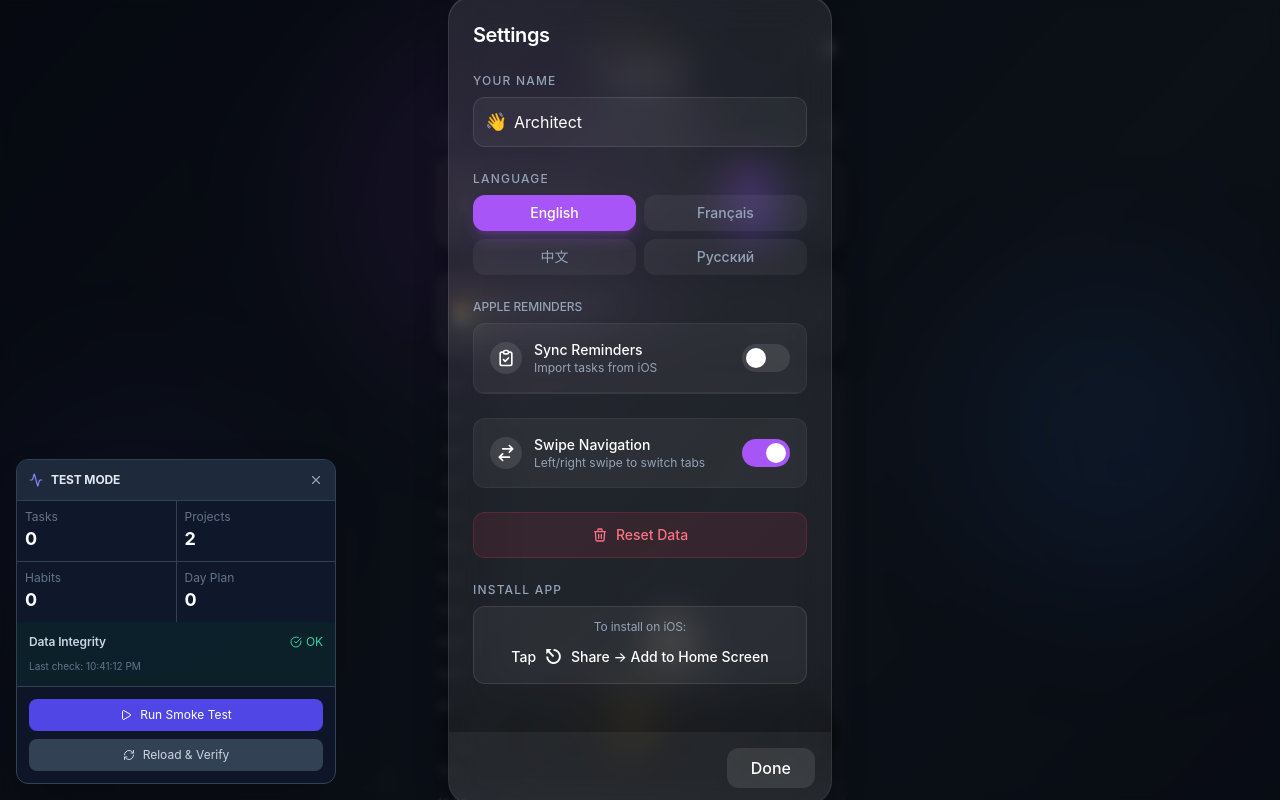
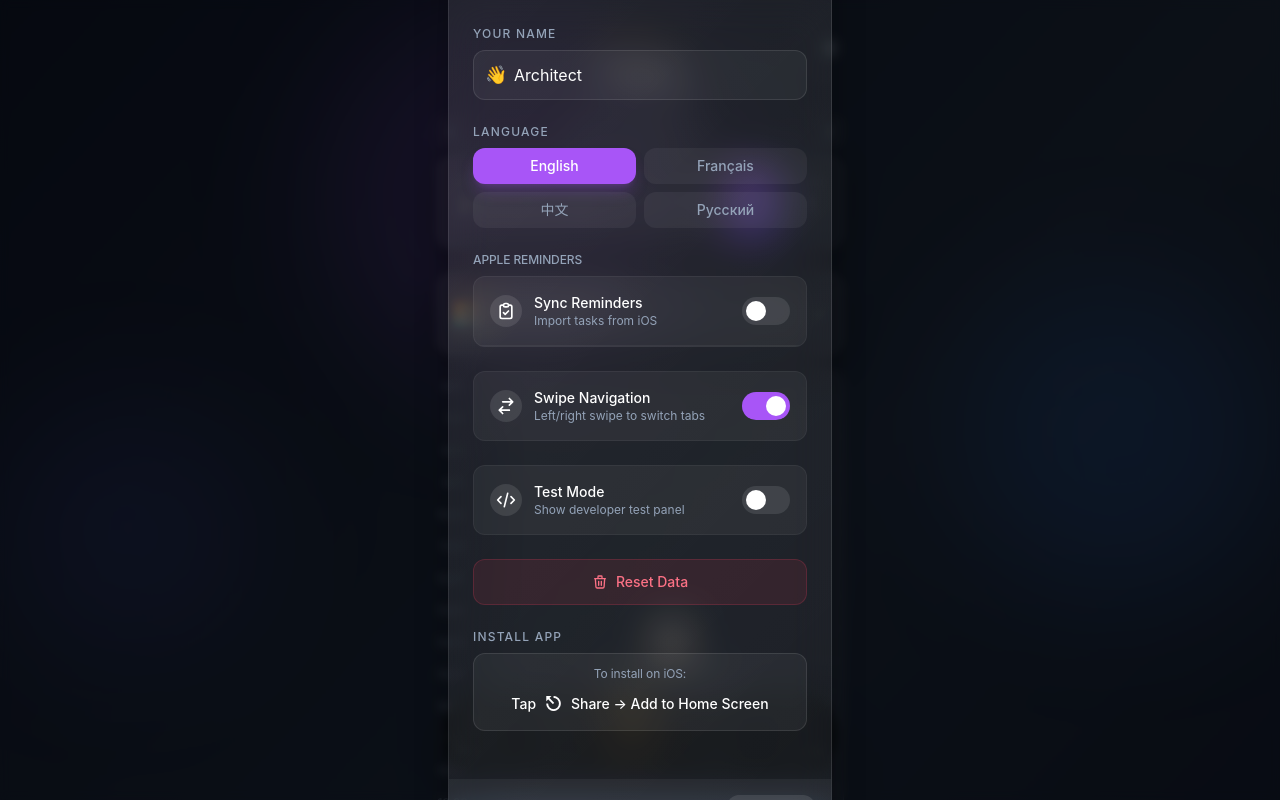
Before and after one commit to Zohan06400/life-architect-web, a React (Create React App) app: page / in a window 1280 px wide. Both pictures are taken after a click on the button 828 px from the left and 48 px from the top of the page. Shown: the top 800 px of the page. Built offline with nearby package versions, Linux system fonts and the light colour scheme.

Commit message:
feat: add test mode toggle and fix syntax in App.jsx

```diff
--- a/src/App.jsx
+++ b/src/App.jsx
@@ -727,6 +727,7 @@ const LifeArchitect = () => {
 
   const [username, setUsername] = useState(() => loadFromStorage('username', 'Architect'));
   const [swipeEnabled, setSwipeEnabled] = useState(() => loadFromStorage('swipeEnabled', true));
+  const [testModeEnabled, setTestModeEnabled] = useState(() => loadFromStorage('testModeEnabled', false));
 
   // Swipe Navigation Logic
   const [touchStart, setTouchStart] = useState(null);
@@ -784,6 +785,10 @@ const LifeArchitect = () => {
   useEffect(() => {
     saveToStorage('swipeEnabled', swipeEnabled);
   }, [swipeEnabled]);
+
+  useEffect(() => {
+    saveToStorage('testModeEnabled', testModeEnabled);
+  }, [testModeEnabled]);
 
   // Persist Reminders Settings
   useEffect(() => {
@@ -4227,6 +4232,34 @@ const LifeArchitect = () => {
                 </div>
               </div>
 
+              {/* Test Mode Setting */}
+              <div className="mb-6">
+                <div className="bg-white/5 rounded-xl border border-white/5 overflow-hidden">
+                  <div className="p-4 flex items-center justify-between">
+                    <div className="flex items-center gap-3">
+                      <div className="w-8 h-8 rounded-full bg-white/10 flex items-center justify-center text-white">
+                        <svg className="w-5 h-5" fill="none" viewBox="0 0 24 24" stroke="currentColor">
+                          <path strokeLinecap="round" strokeLinejoin="round" strokeWidth={2} d="M10 20l4-16m4 4l4 4-4 4M6 16l-4-4 4-4" />
+                        </svg>
+                      </div>
+                      <div>
+                        <div className="text-sm font-medium text-white">{t('settings.testMode')}</div>
+                        <div className="text-xs text-slate-400">{t('settings.testModeDesc')}</div>
+                      </div>
+                    </div>
+
+                    <button
+                      onClick={() => setTestModeEnabled(!testModeEnabled)}
+                      className={`relative w-12 h-7 rounded-full transition-colors duration-300 ${testModeEnabled ? 'bg-indigo-500' : 'bg-white/10'
+                        }`}
+                    >
+                      <div className={`absolute top-1 left-1 w-5 h-5 rounded-full bg-white transition-transform duration-300 ${testModeEnabled ? 'translate-x-5' : 'translate-x-0'
+                        }`} />
+                    </button>
+                  </div>
+                </div>
+              </div>
+
               {/* Data Section */}
               <div>
                 <button
@@ -4448,6 +4481,8 @@ const LifeArchitect = () => {
         }
       `}</style>
       {/* Test Mode Panel */}
+      {
+        testModeEnabled && (
           <TestPanel
             tasks={tasksByDate}
             reminders={reminders}
@@ -4461,6 +4496,8 @@ const LifeArchitect = () => {
             setDayPlan={setPlansByDate}
             setReminders={setReminders}
           />
+        )
+      }
     </div>
   );
 };
--- a/src/shared/i18n/translations.js
+++ b/src/shared/i18n/translations.js
@@ -165,7 +165,9 @@ export const translations = {
                 selectList: "Select List to Sync"
             },
             swipeNavigation: "Swipe Navigation",
-            swipeDesc: "Left/right swipe to switch tabs"
+            swipeDesc: "Left/right swipe to switch tabs",
+            testMode: "Test Mode",
+            testModeDesc: "Show developer test panel"
         },
         common: {
             edit: "Edit",
@@ -447,7 +449,9 @@ export const translations = {
             save: "Enregistrer",
             resetButton: "Réinitialiser",
             swipeNavigation: "Navigation par balayage",
-            swipeDesc: "Balayer pour changer d'onglet"
+            swipeDesc: "Balayer pour changer d'onglet",
+            testMode: "Mode Test",
+            testModeDesc: "Afficher le panneau de test développeur"
         },
         common: {
             edit: "Modifier",
@@ -728,7 +732,9 @@ export const translations = {
             save: "保存",
             resetButton: "重置数据",
             swipeNavigation: "滑动导航",
-            swipeDesc: "左右滑动切换标签页"
+            swipeDesc: "左右滑动切换标签页",
+            testMode: "测试模式",
+            testModeDesc: "显示开发者测试面板"
         },
         common: {
             edit: "编辑",
@@ -1009,7 +1015,9 @@ export const translations = {
             save: "Сохранить",
             resetButton: "Сбросить",
             swipeNavigation: "Навигация свайпами",
-            swipeDesc: "Свайп влево/вправо для смены экранов"
+            swipeDesc: "Свайп влево/вправо для смены экранов",
+            testMode: "Тестовый режим",
+            testModeDesc: "Показать панель тестирования"
         },
         common: {
             edit: "Изменить",
```
Lines whose indentation alone changed are shown as unchanged.
